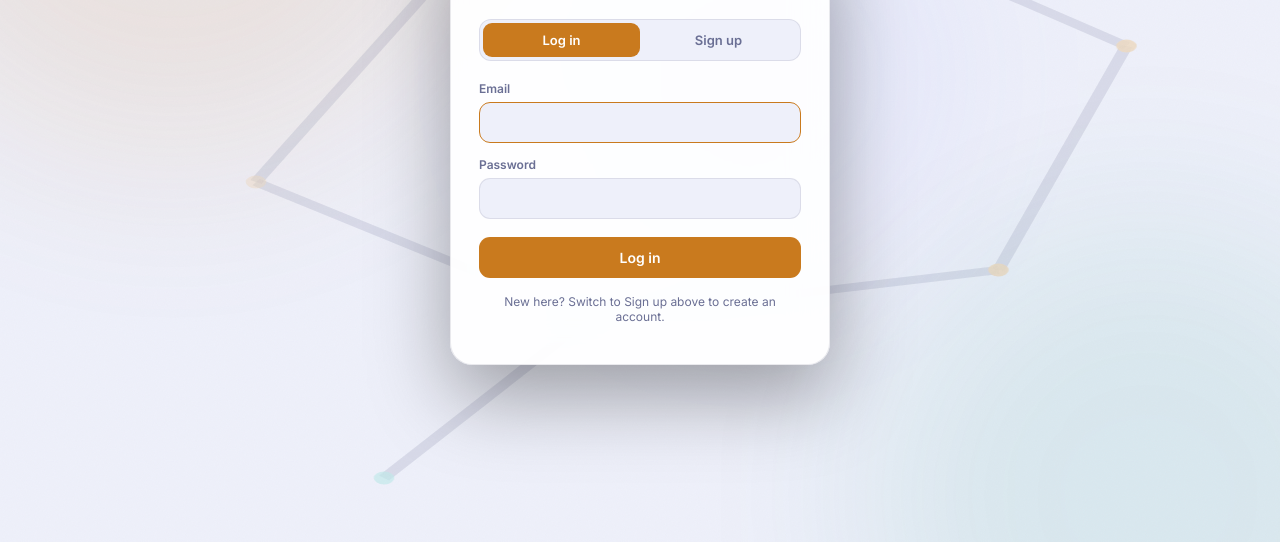
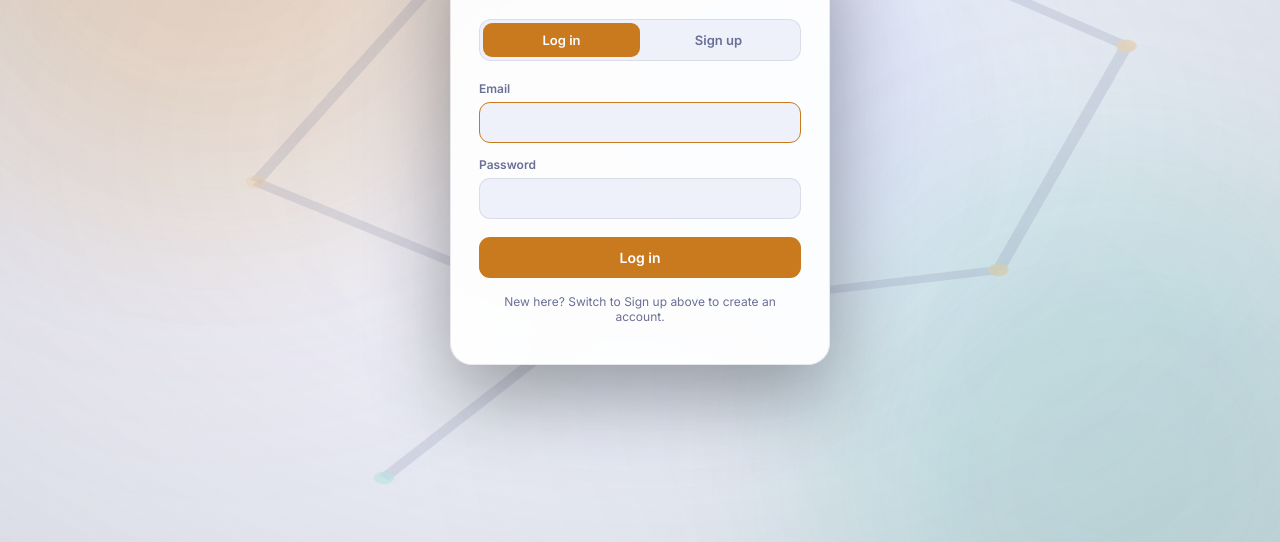
Before and after one commit to harshvardhan241007/NEXA-Ai-chatbot, a plain HTML site: page static/index.html in a window 1280 px wide. Shown: the part 258-800 px from the top of the page. Drawn offline with Linux system fonts and the light colour scheme.

Commit message:
Upgrade premium animated background

```diff
--- a/static/index.html
+++ b/static/index.html
@@ -60,13 +60,19 @@
     transition: background 0.2s ease, color 0.2s ease;
   }
 
-  /* Ambient background scene ------------------------------------- */
+  /* Animated ambient background scene ---------------------------- */
   .bg-scene {
     position: fixed;
     inset: 0;
     z-index: 0;
     overflow: hidden;
     pointer-events: none;
+    background:
+      radial-gradient(circle at 15% 20%, color-mix(in srgb, var(--amber) 7%, transparent), transparent 38%),
+      radial-gradient(circle at 85% 80%, color-mix(in srgb, var(--teal) 7%, transparent), transparent 42%);
+    background-size: 130% 130%, 130% 130%;
+    animation: background-breathe 18s ease-in-out infinite alternate;
+    will-change: background-position;
   }
 
   .bg-blob {
@@ -74,38 +80,84 @@
     border-radius: 50%;
     filter: blur(90px);
     opacity: 0.55;
-    will-change: transform;
+    will-change: transform, opacity;
   }
   .bg-blob.b1 {
     width: 620px; height: 620px;
     top: -220px; left: -160px;
     background: color-mix(in srgb, var(--amber) 32%, transparent);
-    animation: drift1 26s ease-in-out infinite;
+    animation: drift1 18s ease-in-out infinite alternate;
   }
   .bg-blob.b2 {
     width: 560px; height: 560px;
     bottom: -240px; right: -160px;
     background: color-mix(in srgb, var(--teal) 28%, transparent);
-    animation: drift2 32s ease-in-out infinite;
+    animation: drift2 22s ease-in-out infinite alternate;
   }
   .bg-blob.b3 {
     width: 420px; height: 420px;
     top: 40%; left: 60%;
     background: color-mix(in srgb, #6f7bff 22%, transparent);
-    animation: drift3 22s ease-in-out infinite;
+    animation: drift3 16s ease-in-out infinite alternate;
   }
 
   @keyframes drift1 {
-    0%, 100% { transform: translate(0, 0) scale(1); }
-    50% { transform: translate(60px, 40px) scale(1.08); }
+    0% { transform: translate(0, 0) scale(1); opacity: 0.48; }
+    50% { transform: translate(90px, 55px) scale(1.12); opacity: 0.62; }
+    100% { transform: translate(-35px, 90px) scale(0.96); opacity: 0.52; }
   }
   @keyframes drift2 {
-    0%, 100% { transform: translate(0, 0) scale(1); }
-    50% { transform: translate(-50px, -30px) scale(1.06); }
+    0% { transform: translate(0, 0) scale(1); opacity: 0.45; }
+    50% { transform: translate(-75px, -55px) scale(1.10); opacity: 0.60; }
+    100% { transform: translate(45px, -85px) scale(0.95); opacity: 0.50; }
   }
   @keyframes drift3 {
-    0%, 100% { transform: translate(-50%, -50%) scale(1); }
-    50% { transform: translate(-50%, -50%) translate(-40px, 30px) scale(0.94); }
+    0% { transform: translate(-50%, -50%) scale(1); opacity: 0.40; }
+    50% { transform: translate(-50%, -50%) translate(-55px, 45px) scale(1.08); opacity: 0.55; }
+    100% { transform: translate(-50%, -50%) translate(50px, -35px) scale(0.92); opacity: 0.42; }
+  }
+
+  @keyframes background-breathe {
+    0% { background-position: 0% 0%, 100% 100%; }
+    50% { background-position: 8% 12%, 92% 88%; }
+    100% { background-position: 14% 5%, 86% 95%; }
+  }
+
+
+  .bg-vignette {
+    position: absolute;
+    inset: -10%;
+    background: radial-gradient(
+      ellipse at center,
+      transparent 34%,
+      color-mix(in srgb, #000 18%, transparent) 100%
+    );
+    opacity: 0.55;
+  }
+
+  .bg-glow-ring {
+    position: absolute;
+    width: 55vw;
+    height: 55vw;
+    min-width: 420px;
+    min-height: 420px;
+    max-width: 900px;
+    max-height: 900px;
+    left: 50%;
+    top: 50%;
+    transform: translate(-50%, -50%);
+    border-radius: 50%;
+    border: 1px solid color-mix(in srgb, var(--amber) 5%, transparent);
+    box-shadow:
+      0 0 90px color-mix(in srgb, var(--amber) 3%, transparent),
+      inset 0 0 90px color-mix(in srgb, var(--teal) 3%, transparent);
+    opacity: 0.55;
+    animation: ring-breathe 12s ease-in-out infinite alternate;
+  }
+
+  @keyframes ring-breathe {
+    0%   { transform: translate(-50%, -50%) scale(0.96); opacity: 0.35; }
+    100% { transform: translate(-50%, -50%) scale(1.04); opacity: 0.65; }
   }
 
   .bg-nodes { position: absolute; inset: 0; opacity: 0.5; }
@@ -130,6 +182,7 @@
   html[data-theme="light"] .bg-grain { opacity: 0.03; }
 
   @media (prefers-reduced-motion: reduce) {
+    .bg-scene { animation: none !important; }
     .bg-blob { animation: none !important; }
     .bg-nodes circle { animation: none !important; opacity: 0.6; }
   }
@@ -790,6 +843,8 @@
     <div class="bg-blob b1"></div>
     <div class="bg-blob b2"></div>
     <div class="bg-blob b3"></div>
+    <div class="bg-vignette"></div>
+    <div class="bg-glow-ring"></div>
     <div class="bg-nodes">
       <svg viewBox="0 0 100 100" preserveAspectRatio="none">
         <line x1="8" y1="14" x2="34" y2="30"/>
```
